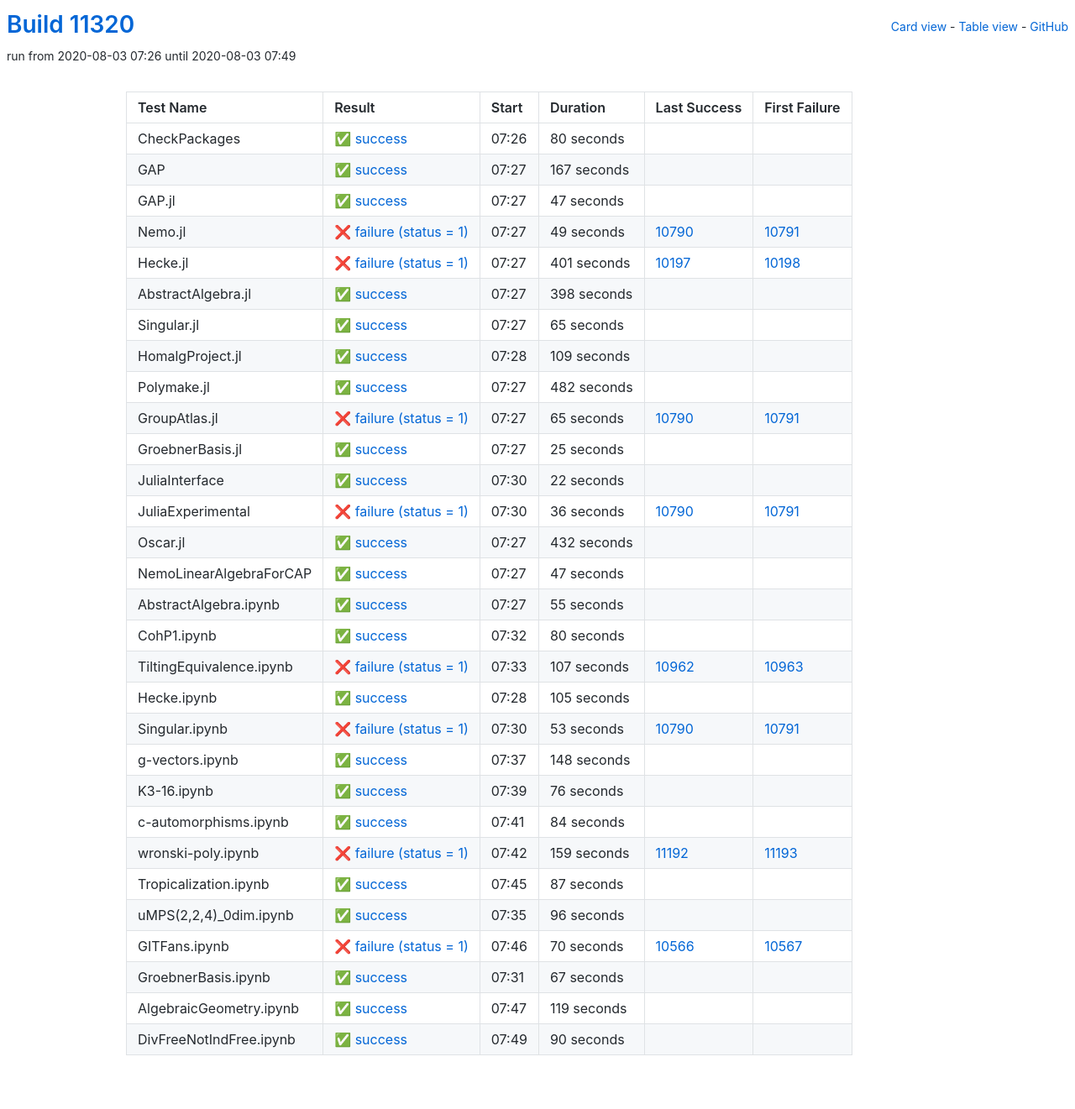
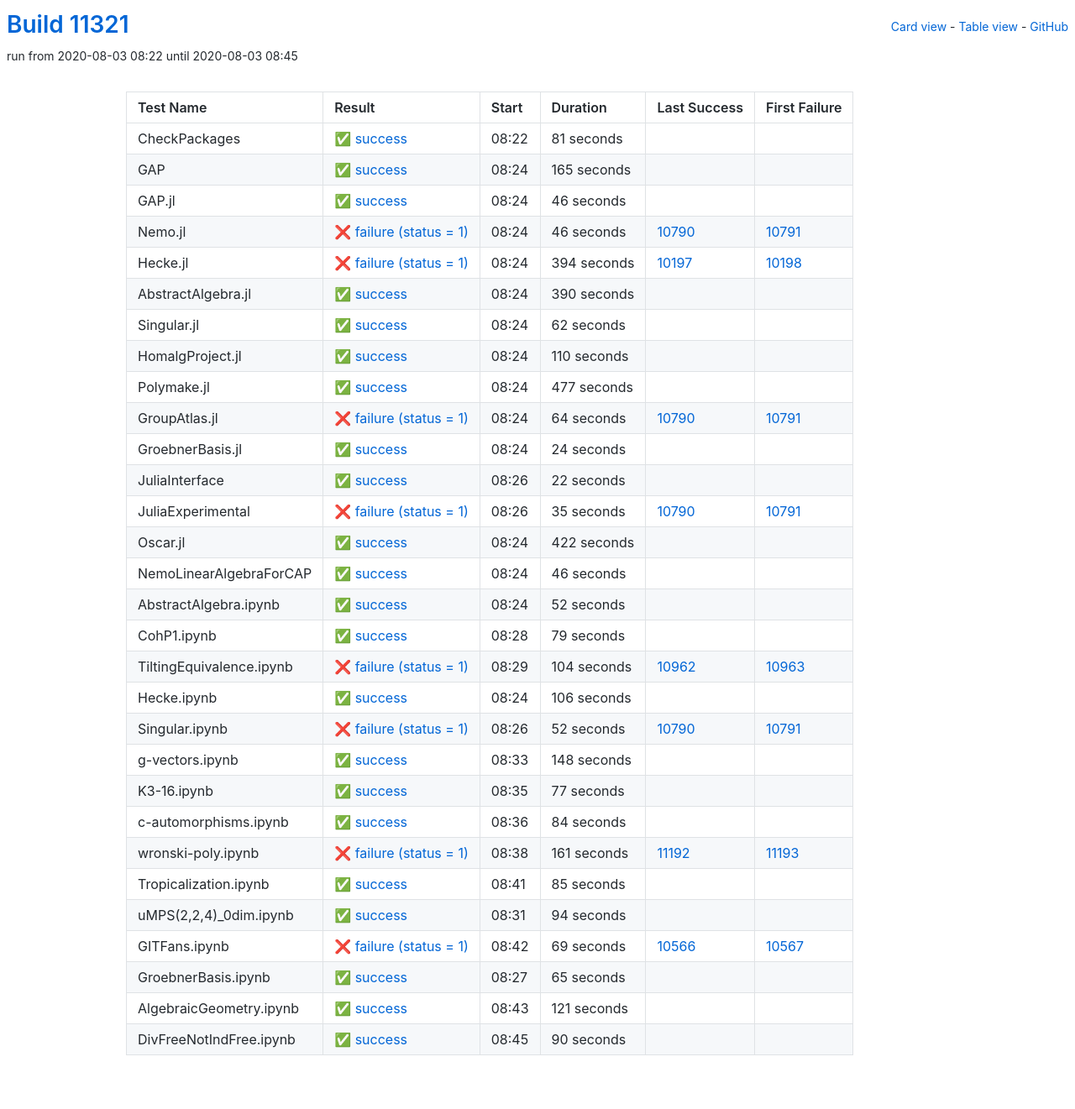
Before and after one commit to oscar-system/oscar-ci-status, a Jekyll site: the page built from table.html, in a window 1280 px wide. Shown: the whole page at 84% size. Built offline with Jekyll 4.4.1, drawn with Linux system fonts in a browser that asks for light colours.

Commit message:
Build #11321

```diff
--- a/_data/ci.yml
+++ b/_data/ci.yml
@@ -1,6 +1,6 @@
 ---
-build: 11320
-build_url: https://oscarci.mathematik.uni-kl.de/job/oscar/11320/
+build: 11321
+build_url: https://oscarci.mathematik.uni-kl.de/job/oscar/11321/
 job: oscar
 organization: oscar-system
 repo: oscar-ci-status
@@ -8,140 +8,140 @@
 tests:
 - name: CheckPackages
   id: checkpackages
-  log: https://oscarci.mathematik.uni-kl.de/job/oscar/11320/artifact/logs/build-11320/CheckPackages.log
-  start: 2020-08-03 07:26
+  log: https://oscarci.mathematik.uni-kl.de/job/oscar/11321/artifact/logs/build-11321/CheckPackages.log
+  start: 2020-08-03 08:22
   success: true
   exitcode: 0
   status: success
-  duration: 80
+  duration: 81
   last_success: false
   last_success_url:
   first_failure: false
   first_failure_url:
 - name: GAP
   id: gap
-  log: https://oscarci.mathematik.uni-kl.de/job/oscar/11320/artifact/logs/build-11320/GAP.log
-  start: 2020-08-03 07:27
+  log: https://oscarci.mathematik.uni-kl.de/job/oscar/11321/artifact/logs/build-11321/GAP.log
+  start: 2020-08-03 08:24
   success: true
   exitcode: 0
   status: success
-  duration: 167
+  duration: 165
   last_success: false
   last_success_url:
   first_failure: false
   first_failure_url:
 - name: GAP.jl
   id: gap-jl
-  log: https://oscarci.mathematik.uni-kl.de/job/oscar/11320/artifact/logs/build-11320/GAP.jl.log
-  start: 2020-08-03 07:27
+  log: https://oscarci.mathematik.uni-kl.de/job/oscar/11321/artifact/logs/build-11321/GAP.jl.log
+  start: 2020-08-03 08:24
   success: true
   exitcode: 0
   status: success
-  duration: 47
+  duration: 46
   last_success: false
   last_success_url:
   first_failure: false
   first_failure_url:
 - name: Nemo.jl
   id: nemo-jl
-  log: https://oscarci.mathematik.uni-kl.de/job/oscar/11320/artifact/logs/build-11320/Nemo.jl.log
-  start: 2020-08-03 07:27
+  log: https://oscarci.mathematik.uni-kl.de/job/oscar/11321/artifact/logs/build-11321/Nemo.jl.log
+  start: 2020-08-03 08:24
   success: false
   exitcode: 1
   status: failure
-  duration: 49
+  duration: 46
   last_success: 10790
   last_success_url: https://oscarci.mathematik.uni-kl.de/job/oscar/10790/
   first_failure: 10791
   first_failure_url: https://oscarci.mathematik.uni-kl.de/job/oscar/10791/
 - name: Hecke.jl
   id: hecke-jl
-  log: https://oscarci.mathematik.uni-kl.de/job/oscar/11320/artifact/logs/build-11320/Hecke.jl.log
-  start: 2020-08-03 07:27
+  log: https://oscarci.mathematik.uni-kl.de/job/oscar/11321/artifact/logs/build-11321/Hecke.jl.log
+  start: 2020-08-03 08:24
   success: false
   exitcode: 1
   status: failure
-  duration: 401
+  duration: 394
   last_success: 10197
   last_success_url: https://oscarci.mathematik.uni-kl.de/job/oscar/10197/
   first_failure: 10198
   first_failure_url: https://oscarci.mathematik.uni-kl.de/job/oscar/10198/
 - name: AbstractAlgebra.jl
   id: abstractalgebra-jl
-  log: https://oscarci.mathematik.uni-kl.de/job/oscar/11320/artifact/logs/build-11320/AbstractAlgebra.jl.log
-  start: 2020-08-03 07:27
+  log: https://oscarci.mathematik.uni-kl.de/job/oscar/11321/artifact/logs/build-11321/AbstractAlgebra.jl.log
+  start: 2020-08-03 08:24
   success: true
   exitcode: 0
   status: success
-  duration: 398
+  duration: 390
   last_success: false
   last_success_url:
   first_failure: false
   first_failure_url:
 - name: Singular.jl
   id: singular-jl
-  log: https://oscarci.mathematik.uni-kl.de/job/oscar/11320/artifact/logs/build-11320/Singular.jl.log
-  start: 2020-08-03 07:27
+  log: https://oscarci.mathematik.uni-kl.de/job/oscar/11321/artifact/logs/build-11321/Singular.jl.log
+  start: 2020-08-03 08:24
   success: true
   exitcode: 0
   status: success
-  duration: 65
+  duration: 62
   last_success: false
   last_success_url:
   first_failure: false
   first_failure_url:
 - name: HomalgProject.jl
   id: homalgproject-jl
-  log: https://oscarci.mathematik.uni-kl.de/job/oscar/11320/artifact/logs/build-11320/HomalgProject.jl.log
-  start: 2020-08-03 07:28
+  log: https://oscarci.mathematik.uni-kl.de/job/oscar/11321/artifact/logs/build-11321/HomalgProject.jl.log
+  start: 2020-08-03 08:24
   success: true
   exitcode: 0
   status: success
-  duration: 109
+  duration: 110
   last_success: false
   last_success_url:
   first_failure: false
   first_failure_url:
 - name: Polymake.jl
   id: polymake-jl
-  log: https://oscarci.mathematik.uni-kl.de/job/oscar/11320/artifact/logs/build-11320/Polymake.jl.log
-  start: 2020-08-03 07:27
+  log: https://oscarci.mathematik.uni-kl.de/job/oscar/11321/artifact/logs/build-11321/Polymake.jl.log
+  start: 2020-08-03 08:24
   success: true
   exitcode: 0
   status: success
-  duration: 482
+  duration: 477
   last_success: false
   last_success_url:
   first_failure: false
   first_failure_url:
 - name: GroupAtlas.jl
   id: groupatlas-jl
-  log: https://oscarci.mathematik.uni-kl.de/job/oscar/11320/artifact/logs/build-11320/GroupAtlas.jl.log
-  start: 2020-08-03 07:27
+  log: https://oscarci.mathematik.uni-kl.de/job/oscar/11321/artifact/logs/build-11321/GroupAtlas.jl.log
+  start: 2020-08-03 08:24
   success: false
   exitcode: 1
   status: failure
-  duration: 65
+  duration: 64
   last_success: 10790
   last_success_url: https://oscarci.mathematik.uni-kl.de/job/oscar/10790/
   first_failure: 10791
   first_failure_url: https://oscarci.mathematik.uni-kl.de/job/oscar/10791/
 - name: GroebnerBasis.jl
   id: groebnerbasis-jl
-  log: https://oscarci.mathematik.uni-kl.de/job/oscar/11320/artifact/logs/build-11320/GroebnerBasis.jl.log
-  start: 2020-08-03 07:27
+  log: https://oscarci.mathematik.uni-kl.de/job/oscar/11321/artifact/logs/build-11321/GroebnerBasis.jl.log
+  start: 2020-08-03 08:24
   success: true
   exitcode: 0
   status: success
-  duration: 25
+  duration: 24
   last_success: false
   last_success_url:
   first_failure: false
   first_failure_url:
 - name: JuliaInterface
   id: juliainterface
-  log: https://oscarci.mathematik.uni-kl.de/job/oscar/11320/artifact/logs/build-11320/JuliaInterface.log
-  start: 2020-08-03 07:30
+  log: https://oscarci.mathematik.uni-kl.de/job/oscar/11321/artifact/logs/build-11321/JuliaInterface.log
+  start: 2020-08-03 08:26
   success: true
   exitcode: 0
   status: success
@@ -152,104 +152,104 @@
   first_failure_url:
 - name: JuliaExperimental
   id: juliaexperimental
-  log: https://oscarci.mathematik.uni-kl.de/job/oscar/11320/artifact/logs/build-11320/JuliaExperimental.log
-  start: 2020-08-03 07:30
+  log: https://oscarci.mathematik.uni-kl.de/job/oscar/11321/artifact/logs/build-11321/JuliaExperimental.log
+  start: 2020-08-03 08:26
   success: false
   exitcode: 1
   status: failure
-  duration: 36
+  duration: 35
   last_success: 10790
   last_success_url: https://oscarci.mathematik.uni-kl.de/job/oscar/10790/
   first_failure: 10791
   first_failure_url: https://oscarci.mathematik.uni-kl.de/job/oscar/10791/
 - name: Oscar.jl
   id: oscar-jl
-  log: https://oscarci.mathematik.uni-kl.de/job/oscar/11320/artifact/logs/build-11320/Oscar.jl.log
-  start: 2020-08-03 07:27
+  log: https://oscarci.mathematik.uni-kl.de/job/oscar/11321/artifact/logs/build-11321/Oscar.jl.log
+  start: 2020-08-03 08:24
   success: true
   exitcode: 0
   status: success
-  duration: 432
+  duration: 422
   last_success: false
   last_success_url:
   first_failure: false
   first_failure_url:
 - name: NemoLinearAlgebraForCAP
   id: nemolinearalgebraforcap
-  log: https://oscarci.mathematik.uni-kl.de/job/oscar/11320/artifact/logs/build-11320/NemoLinearAlgebraForCAP.log
-  start: 2020-08-03 07:27
+  log: https://oscarci.mathematik.uni-kl.de/job/oscar/11321/artifact/logs/build-11321/NemoLinearAlgebraForCAP.log
+  start: 2020-08-03 08:24
   success: true
   exitcode: 0
   status: success
-  duration: 47
+  duration: 46
   last_success: false
   last_success_url:
   first_failure: false
   first_failure_url:
 - name: AbstractAlgebra.ipynb
   id: abstractalgebra-ipynb
-  log: https://oscarci.mathematik.uni-kl.de/job/oscar/11320/artifact/logs/build-11320/AbstractAlgebra.ipynb.log
-  start: 2020-08-03 07:27
+  log: https://oscarci.mathematik.uni-kl.de/job/oscar/11321/artifact/logs/build-11321/AbstractAlgebra.ipynb.log
+  start: 2020-08-03 08:24
   success: true
   exitcode: 0
   status: success
-  duration: 55
+  duration: 52
   last_success: false
   last_success_url:
   first_failure: false
   first_failure_url:
 - name: CohP1.ipynb
   id: cohp1-ipynb
-  log: https://oscarci.mathematik.uni-kl.de/job/oscar/11320/artifact/logs/build-11320/CohP1.ipynb.log
-  start: 2020-08-03 07:32
+  log: https://oscarci.mathematik.uni-kl.de/job/oscar/11321/artifact/logs/build-11321/CohP1.ipynb.log
+  start: 2020-08-03 08:28
   success: true
   exitcode: 0
   status: success
-  duration: 80
+  duration: 79
   last_success: false
   last_success_url:
   first_failure: false
   first_failure_url:
 - name: TiltingEquivalence.ipynb
   id: tiltingequivalence-ipynb
-  log: https://oscarci.mathematik.uni-kl.de/job/oscar/11320/artifact/logs/build-11320/TiltingEquivalence.ipynb.log
-  start: 2020-08-03 07:33
+  log: https://oscarci.mathematik.uni-kl.de/job/oscar/11321/artifact/logs/build-11321/TiltingEquivalence.ipynb.log
+  start: 2020-08-03 08:29
   success: false
   exitcode: 1
   status: failure
-  duration: 107
+  duration: 104
   last_success: 10962
   last_success_url: https://oscarci.mathematik.uni-kl.de/job/oscar/10962/
   first_failure: 10963
   first_failure_url: https://oscarci.mathematik.uni-kl.de/job/oscar/10963/
 - name: Hecke.ipynb
   id: hecke-ipynb
-  log: https://oscarci.mathematik.uni-kl.de/job/oscar/11320/artifact/logs/build-11320/Hecke.ipynb.log
-  start: 2020-08-03 07:28
+  log: https://oscarci.mathematik.uni-kl.de/job/oscar/11321/artifact/logs/build-11321/Hecke.ipynb.log
+  start: 2020-08-03 08:24
   success: true
   exitcode: 0
   status: success
-  duration: 105
+  duration: 106
   last_success: false
   last_success_url:
   first_failure: false
   first_failure_url:
 - name: Singular.ipynb
   id: singular-ipynb
-  log: https://oscarci.mathematik.uni-kl.de/job/oscar/11320/artifact/logs/build-11320/Singular.ipynb.log
-  start: 2020-08-03 07:30
+  log: https://oscarci.mathematik.uni-kl.de/job/oscar/11321/artifact/logs/build-11321/Singular.ipynb.log
+  start: 2020-08-03 08:26
   success: false
   exitcode: 1
   status: failure
-  duration: 53
+  duration: 52
   last_success: 10790
   last_success_url: https://oscarci.mathematik.uni-kl.de/job/oscar/10790/
   first_failure: 10791
   first_failure_url: https://oscarci.mathematik.uni-kl.de/job/oscar/10791/
 - name: g-vectors.ipynb
   id: g-vectors-ipynb
-  log: https://oscarci.mathematik.uni-kl.de/job/oscar/11320/artifact/logs/build-11320/g-vectors.ipynb.log
-  start: 2020-08-03 07:37
+  log: https://oscarci.mathematik.uni-kl.de/job/oscar/11321/artifact/logs/build-11321/g-vectors.ipynb.log
+  start: 2020-08-03 08:33
   success: true
   exitcode: 0
   status: success
@@ -260,20 +260,20 @@
   first_failure_url:
 - name: K3-16.ipynb
   id: k3-16-ipynb
-  log: https://oscarci.mathematik.uni-kl.de/job/oscar/11320/artifact/logs/build-11320/K3-16.ipynb.log
-  start: 2020-08-03 07:39
+  log: https://oscarci.mathematik.uni-kl.de/job/oscar/11321/artifact/logs/build-11321/K3-16.ipynb.log
+  start: 2020-08-03 08:35
   success: true
   exitcode: 0
   status: success
-  duration: 76
+  duration: 77
   last_success: false
   last_success_url:
   first_failure: false
   first_failure_url:
 - name: c-automorphisms.ipynb
   id: c-automorphisms-ipynb
-  log: https://oscarci.mathematik.uni-kl.de/job/oscar/11320/artifact/logs/build-11320/c-automorphisms.ipynb.log
-  start: 2020-08-03 07:41
+  log: https://oscarci.mathematik.uni-kl.de/job/oscar/11321/artifact/logs/build-11321/c-automorphisms.ipynb.log
+  start: 2020-08-03 08:36
   success: true
   exitcode: 0
   status: success
@@ -284,80 +284,80 @@
   first_failure_url:
 - name: wronski-poly.ipynb
   id: wronski-poly-ipynb
-  log: https://oscarci.mathematik.uni-kl.de/job/oscar/11320/artifact/logs/build-11320/wronski-poly.ipynb.log
-  start: 2020-08-03 07:42
+  log: https://oscarci.mathematik.uni-kl.de/job/oscar/11321/artifact/logs/build-11321/wronski-poly.ipynb.log
+  start: 2020-08-03 08:38
   success: false
   exitcode: 1
   status: failure
-  duration: 159
+  duration: 161
   last_success: 11192
   last_success_url: https://oscarci.mathematik.uni-kl.de/job/oscar/11192/
   first_failure: 11193
   first_failure_url: https://oscarci.mathematik.uni-kl.de/job/oscar/11193/
 - name: Tropicalization.ipynb
   id: tropicalization-ipynb
-  log: https://oscarci.mathematik.uni-kl.de/job/oscar/11320/artifact/logs/build-11320/Tropicalization.ipynb.log
-  start: 2020-08-03 07:45
+  log: https://oscarci.mathematik.uni-kl.de/job/oscar/11321/artifact/logs/build-11321/Tropicalization.ipynb.log
+  start: 2020-08-03 08:41
   success: true
   exitcode: 0
   status: success
-  duration: 87
+  duration: 85
   last_success: false
   last_success_url:
   first_failure: false
   first_failure_url:
 - name: uMPS(2,2,4)_0dim.ipynb
   id: umps-2-2-4-0dim-ipynb
-  log: https://oscarci.mathematik.uni-kl.de/job/oscar/11320/artifact/logs/build-11320/uMPS-2-2-4-_0dim.ipynb.log
-  start: 2020-08-03 07:35
+  log: https://oscarci.mathematik.uni-kl.de/job/oscar/11321/artifact/logs/build-11321/uMPS-2-2-4-_0dim.ipynb.log
+  start: 2020-08-03 08:31
   success: true
   exitcode: 0
   status: success
-  duration: 96
+  duration: 94
   last_success: false
   last_success_url:
   first_failure: false
   first_failure_url:
 - name: GITFans.ipynb
   id: gitfans-ipynb
-  log: https://oscarci.mathematik.uni-kl.de/job/oscar/11320/artifact/logs/build-11320/GITFans.ipynb.log
-  start: 2020-08-03 07:46
+  log: https://oscarci.mathematik.uni-kl.de/job/oscar/11321/artifact/logs/build-11321/GITFans.ipynb.log
+  start: 2020-08-03 08:42
   success: false
   exitcode: 1
   status: failure
-  duration: 70
+  duration: 69
   last_success: 10566
   last_success_url: https://oscarci.mathematik.uni-kl.de/job/oscar/10566/
   first_failure: 10567
   first_failure_url: https://oscarci.mathematik.uni-kl.de/job/oscar/10567/
 - name: GroebnerBasis.ipynb
   id: groebnerbasis-ipynb
-  log: https://oscarci.mathematik.uni-kl.de/job/oscar/11320/artifact/logs/build-11320/GroebnerBasis.ipynb.log
-  start: 2020-08-03 07:31
+  log: https://oscarci.mathematik.uni-kl.de/job/oscar/11321/artifact/logs/build-11321/GroebnerBasis.ipynb.log
+  start: 2020-08-03 08:27
   success: true
   exitcode: 0
   status: success
-  duration: 67
+  duration: 65
   last_success: false
   last_success_url:
   first_failure: false
   first_failure_url:
 - name: AlgebraicGeometry.ipynb
   id: algebraicgeometry-ipynb
-  log: https://oscarci.mathematik.uni-kl.de/job/oscar/11320/artifact/logs/build-11320/AlgebraicGeometry.ipynb.log
-  start: 2020-08-03 07:47
+  log: https://oscarci.mathematik.uni-kl.de/job/oscar/11321/artifact/logs/build-11321/AlgebraicGeometry.ipynb.log
+  start: 2020-08-03 08:43
   success: true
   exitcode: 0
   status: success
-  duration: 119
+  duration: 121
   last_success: false
   last_success_url:
   first_failure: false
   first_failure_url:
 - name: DivFreeNotIndFree.ipynb
   id: divfreenotindfree-ipynb
-  log: https://oscarci.mathematik.uni-kl.de/job/oscar/11320/artifact/logs/build-11320/DivFreeNotIndFree.ipynb.log
-  start: 2020-08-03 07:49
+  log: https://oscarci.mathematik.uni-kl.de/job/oscar/11321/artifact/logs/build-11321/DivFreeNotIndFree.ipynb.log
+  start: 2020-08-03 08:45
   success: true
   exitcode: 0
   status: success
--- a/assets/css/cards.css
+++ b/assets/css/cards.css
@@ -100,6 +100,6 @@
   font-size:1.3em !important
 }
 
-divfreenotindfree-ipynb {
+.divfreenotindfree-ipynb {
   font-size:1.6em !important
 }
```
Also changed, not shown: README.md.
